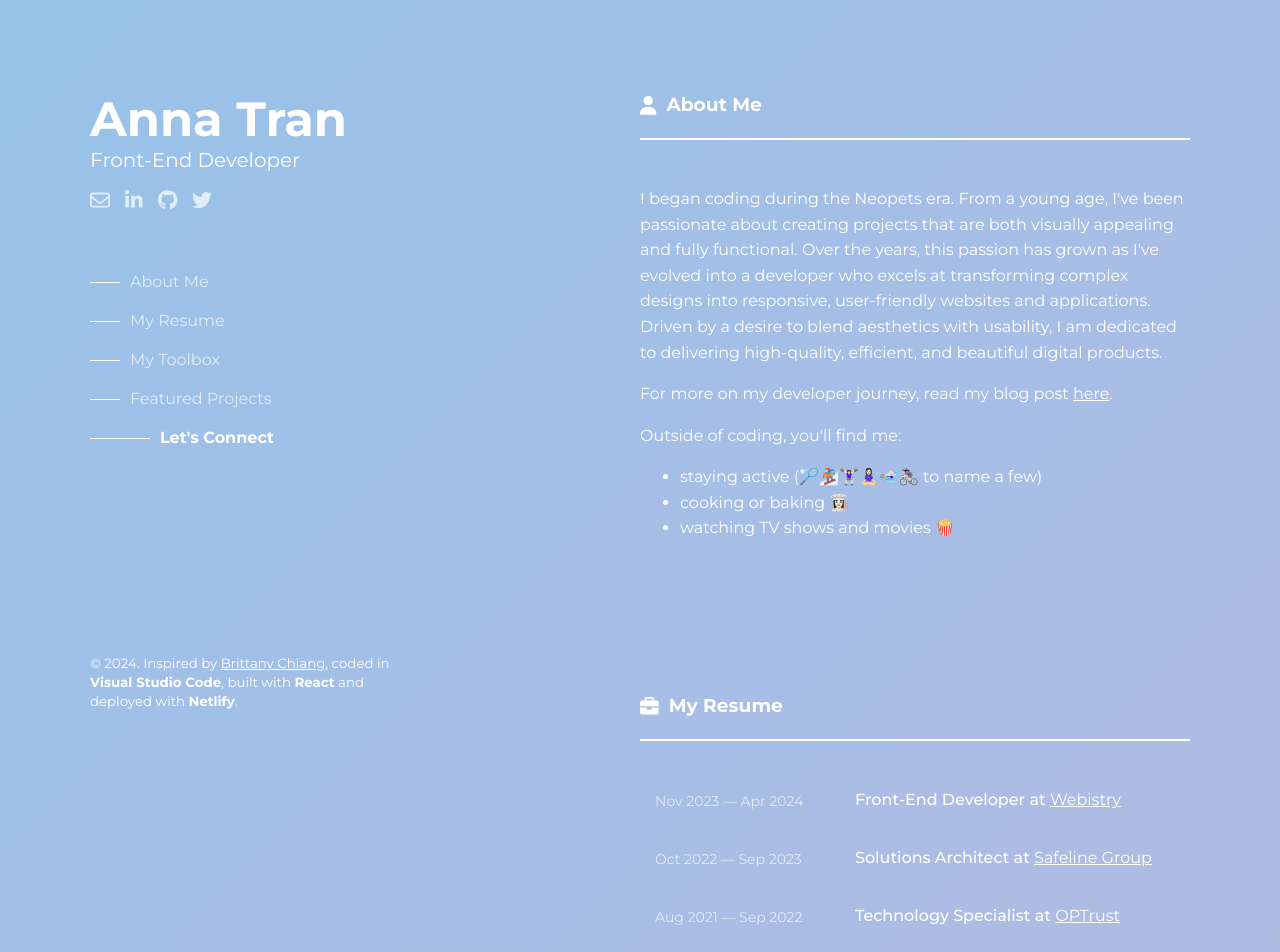
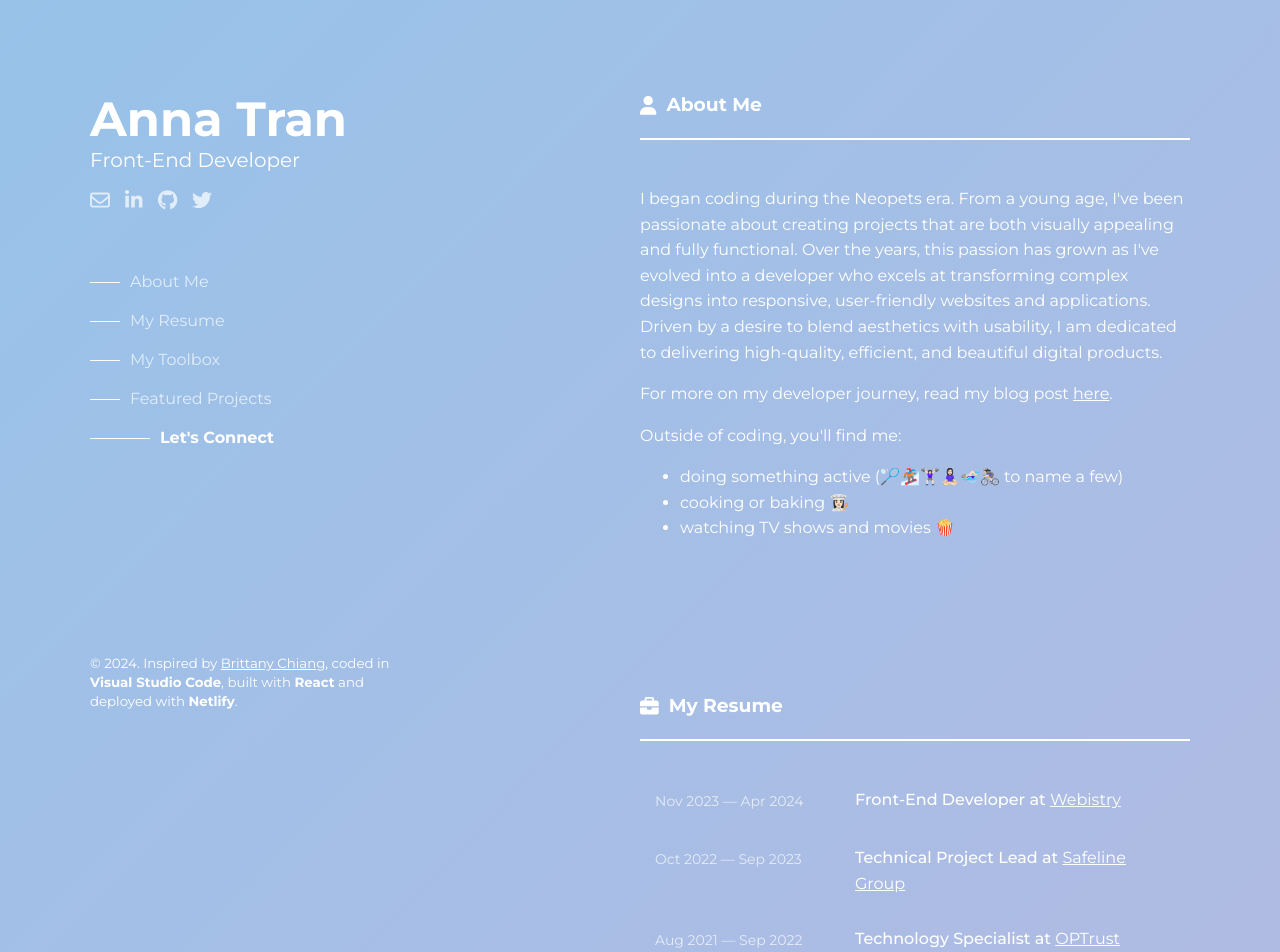
Before and after one commit to annattran/portfolio-2024, a React (Create React App) app: page / in a window 1280 px wide. Shown: the top 952 px of the page. Built offline with nearby package versions, Linux system fonts and the light colour scheme.

Commit message:
text changes

```diff
--- a/src/About.js
+++ b/src/About.js
@@ -12,7 +12,7 @@ const About = () => {
             <p>For more on my developer journey, read my blog post <a target="_blank" rel="noreferrer" href="https://medium.com/@annattran/reunited-with-code-1960b82a94be">here</a>.</p>
             <p>Outside of coding, you'll find me:</p>
             <ul>
-                <li>staying active (🏸🏂🏻🏋🏻‍♀️🧘🏻‍♀️🏊🏻‍♀️🚴🏻‍♀️ to name a few)</li>
+                <li>doing something active (🏸🏂🏻🏋🏻‍♀️🧘🏻‍♀️🏊🏻‍♀️🚴🏻‍♀️ to name a few)</li>
                 <li>cooking or baking 👩🏻‍🍳</li>
                 <li>watching TV shows and movies 🍿</li>
             </ul>
--- a/src/Resume.js
+++ b/src/Resume.js
@@ -16,7 +16,7 @@ const Resume = () => {
                 </li>
                 <li>
                     <p className="duration">Oct 2022 — Sep 2023</p>
-                    <p className="title">Solutions Architect at <a target="_blank" rel="noreferrer" href="https://safelinegroup.ca/">Safeline Group</a></p>
+                    <p className="title">Technical Project Lead at <a target="_blank" rel="noreferrer" href="https://safelinegroup.ca/">Safeline Group</a></p>
                 </li>
                 <li>
                     <p className="duration">Aug 2021 — Sep 2022</p>
```
